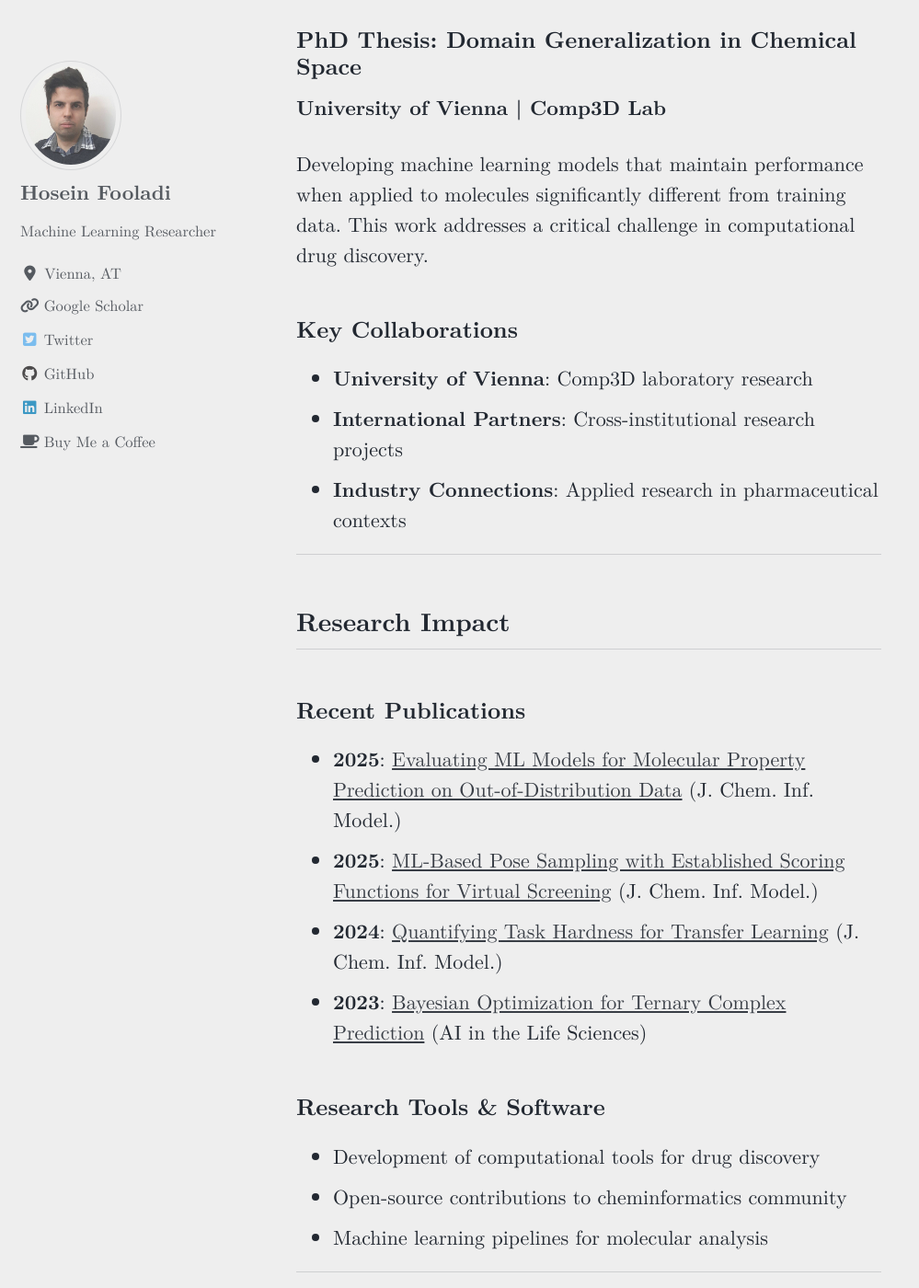
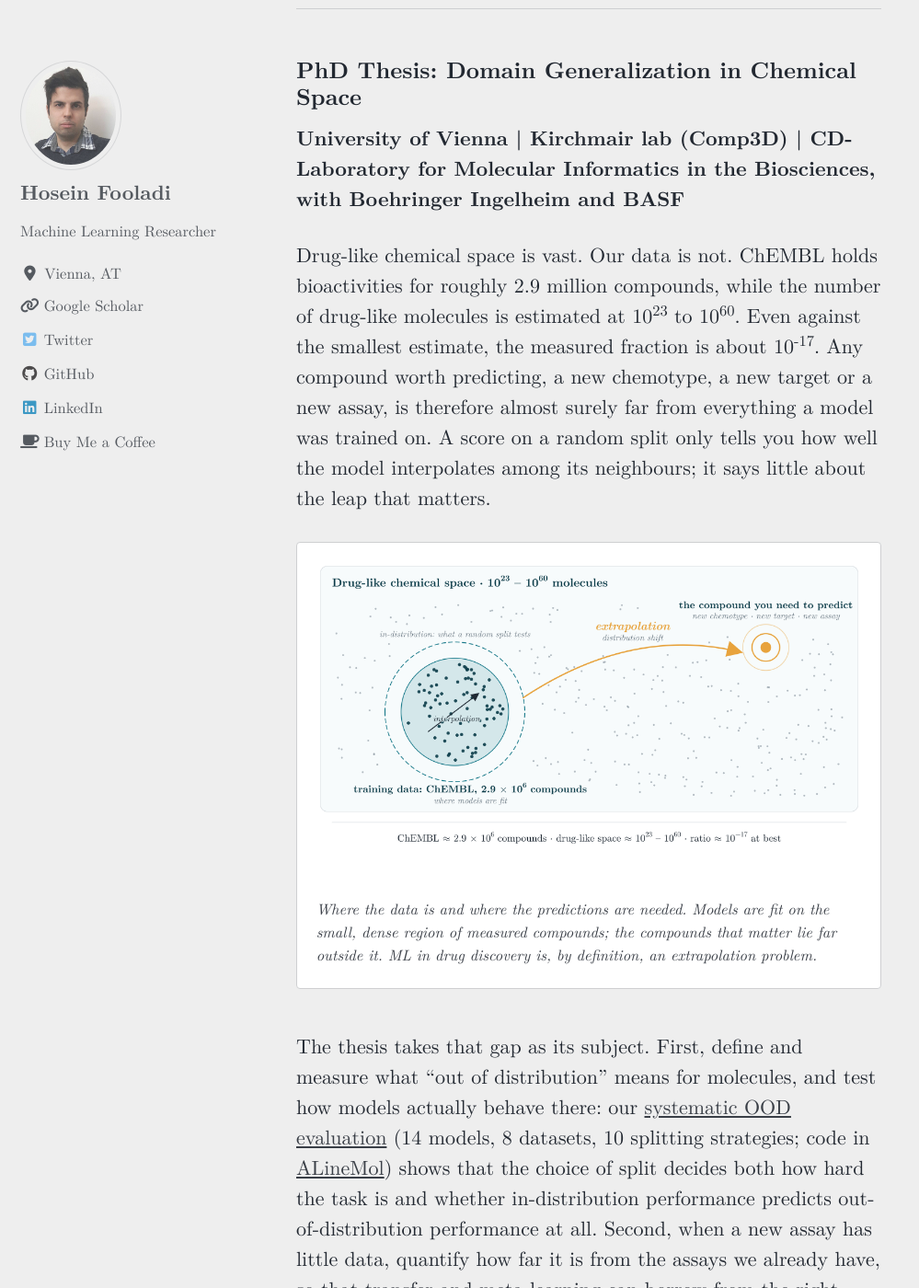
Before and after one commit to HFooladi/HFooladi.github.io, a Jekyll site: the page built from _pages/research.md, in a window 1280 px wide and 1400 px high, scrolled down 3926 px. Shown: the whole window at 92% size, without its empty margins (0-999 px from the left). Built offline with Jekyll 4.4.1, drawn with Linux system fonts in a browser that asks for light colours; cached includes are drawn as plain includes; some of the changed text lies outside the part shown.

Commit message:
Add the extrapolation-problem figure as the PhD motivation
Rebuild the GAM08 slide-2 figure as a vector figure (figkit project
025_ExtrapolationProblem in the Inkscape repo) in the site's palette and
expand the PhD section on the Research page: the data-versus-space
numbers, the figure, and the three threads of the thesis with links to
the OOD evaluation and task-hardness work.

Co-Authored-By: Claude Fable 5.1 <noreply@anthropic.com>

```diff
--- a/_pages/research.md
+++ b/_pages/research.md
@@ -21,7 +21,7 @@ My research centers on developing **robust machine learning models** that can ge
 - Molecular property prediction and ADMET modeling
 
 #### 🎯 Out-of-Distribution Generalization
-- Evaluation of ML model robustness on OOD data
+- Evaluation of ML model robustness on OOD data (the PhD project, see below)
 - Domain adaptation in chemical space
 - Transfer learning for molecular properties
 
@@ -65,9 +65,16 @@ What mattered most was evaluation. Dr.VAE's own sanity check asks whether predic
 ## Current Projects
 
 ### PhD Thesis: Domain Generalization in Chemical Space
-**University of Vienna | Comp3D Lab**
+**University of Vienna | Kirchmair lab (Comp3D) | CD-Laboratory for Molecular Informatics in the Biosciences, with Boehringer Ingelheim and BASF**
 
-Developing machine learning models that maintain performance when applied to molecules significantly different from training data. This work addresses a critical challenge in computational drug discovery.
+Drug-like chemical space is vast. Our data is not. ChEMBL holds bioactivities for roughly 2.9 million compounds, while the number of drug-like molecules is estimated at 10<sup>23</sup> to 10<sup>60</sup>. Even against the smallest estimate, the measured fraction is about 10<sup>-17</sup>. Any compound worth predicting, a new chemotype, a new target or a new assay, is therefore almost surely far from everything a model was trained on. A score on a random split only tells you how well the model interpolates among its neighbours; it says little about the leap that matters.
+
+<figure class="research-figure">
+  <a href="/assets/images/research/extrapolation-problem.png" title="Open full-size figure"><img src="/assets/images/research/extrapolation-problem.png" alt="Drug-like chemical space drawn as a wide field of faint dots. At the lower left, a small dense teal disc labelled training data (ChEMBL, 2.9 million compounds) sits inside a dashed in-distribution ring with a short arrow labelled interpolation. At the upper right, an amber target labelled the compound you need to predict. A long curved amber arrow from the ring to the target is labelled extrapolation, distribution shift. Below: ChEMBL about 2.9 times 10 to the 6 compounds, drug-like space 10 to the 23 to 10 to the 60, ratio about 10 to the minus 17 at best."></a>
+  <figcaption>Where the data is and where the predictions are needed. Models are fit on the small, dense region of measured compounds; the compounds that matter lie far outside it. ML in drug discovery is, by definition, an extrapolation problem.</figcaption>
+</figure>
+
+The thesis takes that gap as its subject. First, define and measure what "out of distribution" means for molecules, and test how models actually behave there: our [systematic OOD evaluation](/publications/2025-09-15-ood-evaluation/) (14 models, 8 datasets, 10 splitting strategies; code in [ALineMol](https://github.com/HFooladi/ALineMol)) shows that the choice of split decides both how hard the task is and whether in-distribution performance predicts out-of-distribution performance at all. Second, when a new assay has little data, quantify how far it is from the assays we already have, so that transfer and meta-learning can borrow from the right sources: the [task-hardness framework](/publications/2024-04-24-task-hardness/) ([THEMAP](https://github.com/HFooladi/THEMAP)). Third, adapt models at test time to the region they are asked about, which is the work currently in preparation.
 
 ### Key Collaborations
 - **University of Vienna**: Comp3D laboratory research
```
Also changed, not shown: assets/images/research/extrapolation-problem.png (added).
